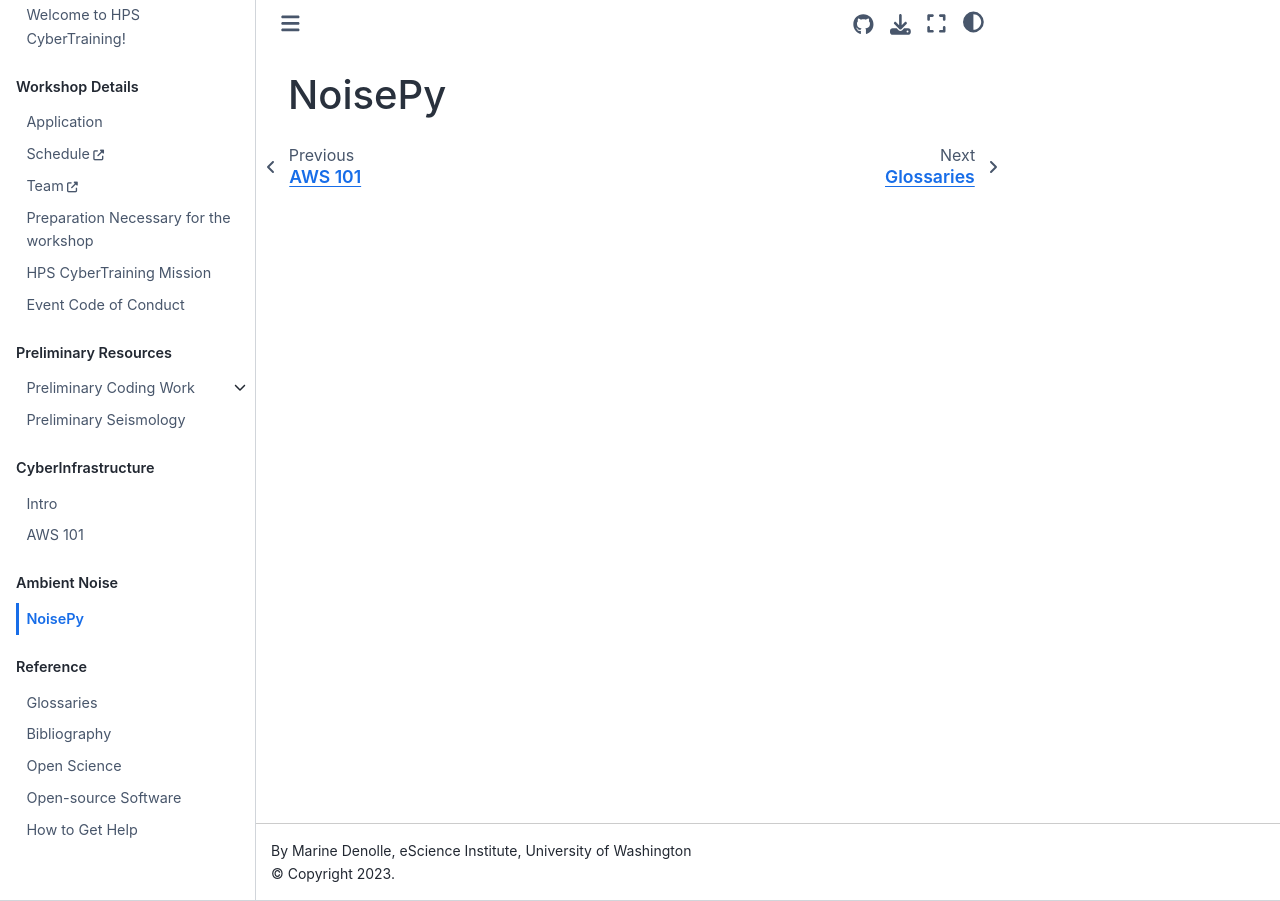
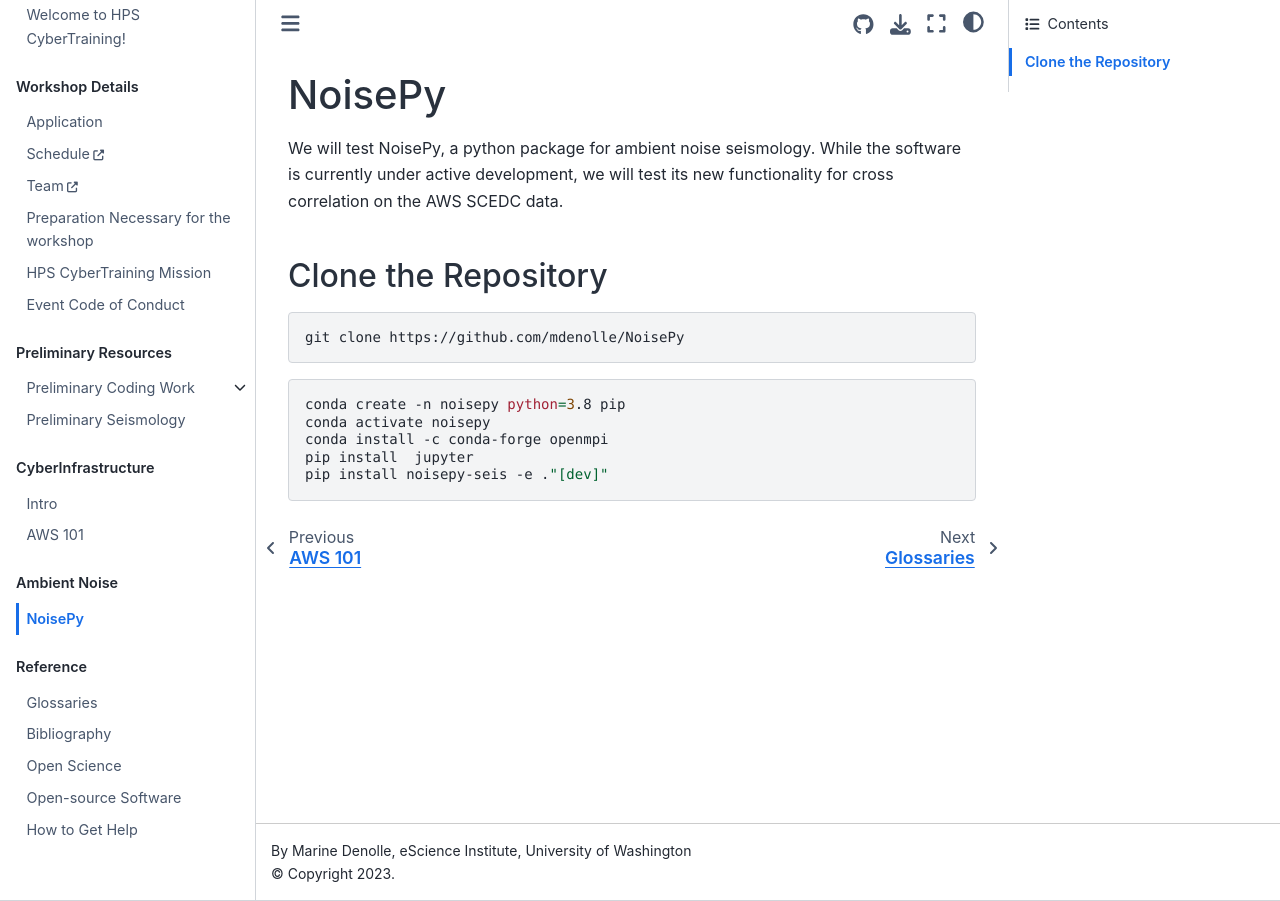
Before and after one commit to SeisSCOPED/HPS, a Jupyter Book: the page built from book/ambient_noise/noisepy.md, in a window 1280 px wide. Built offline with Jupyter Book 1.0.4 settings and Sphinx 7.4.7 and the Sphinx Book theme 1.1.4, drawn with Linux system fonts in a browser that asks for light colours.

````diff
--- a/book/ambient_noise/noisepy.md
+++ b/book/ambient_noise/noisepy.md
@@ -1 +1,20 @@
 # NoisePy
+
+
+We will test NoisePy, a python package for ambient noise seismology.
+While the software is currently under active development, we will test its new functionality for cross correlation on the AWS SCEDC data.
+
+
+## Clone the Repository
+
+```bash
+git clone https://github.com/mdenolle/NoisePy
+```
+
+```bash
+conda create -n noisepy python=3.8 pip
+conda activate noisepy
+conda install -c conda-forge openmpi
+pip install  jupyter
+pip install noisepy-seis -e ."[dev]"
+```
````
Also changed, not shown: book/schedule.yaml (+5 -3 lines).
